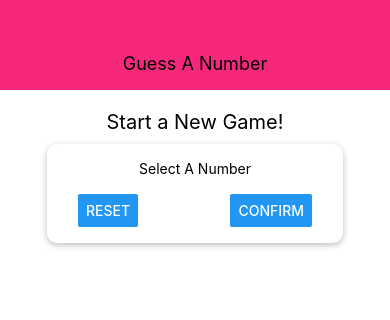
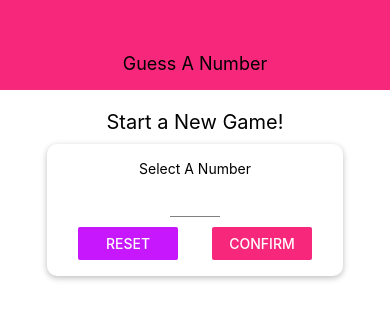
Before and after one commit to Alan2304/rn-guess-number, a React Native app: screen / in a window 390 px wide. Shown: the top 320 px of the page. Built offline with nearby package versions, Linux system fonts and the light colour scheme.

Commit message:
Add Custom Input component

```diff
--- a/components/Header.js
+++ b/components/Header.js
@@ -1,5 +1,6 @@
 import React from 'react';
 import { View, Text, StyleSheet } from 'react-native';
+import Colors from '../constants/colors';
 
 const Header = props => {
     return (
@@ -14,7 +15,7 @@
         width: '100%',
         height: 90,
         paddingTop: 36,
-        backgroundColor: '#f7287b',
+        backgroundColor: Colors.primary,
         alignItems: "center",
         justifyContent: "center"
     },
--- /dev/null
+++ b/components/Input.js
@@ -0,0 +1,19 @@
+import React from 'react';
+import { TextInput, StyleSheet } from 'react-native';
+
+const Input = props => {
+    return (
+        <TextInput {...props} style={ {...styles.input, ...props.style} } />
+    );
+}
+
+const styles = StyleSheet.create({
+    input: {
+        height: 30,
+        borderBottomColor: 'grey',
+        borderBottomWidth: 1,
+        marginVertical: 10
+    }
+});
+
+export default Input;
--- a/screens/StartGameScreen.js
+++ b/screens/StartGameScreen.js
@@ -1,7 +1,9 @@
-import React from 'react';
-import { View, Text, StyleSheet, TextInput, Button } from 'react-native';
+import React, { useState } from 'react';
+import { View, Text, StyleSheet, Button } from 'react-native';
 
 import Card from '../components/Card';
+import Colors from '../constants/colors';
+import Input from '../components/Input';
 
 const StartGameScreen = props => {
     return (
@@ -9,10 +11,10 @@
             <Text style={styles.title}>Start a New Game!</Text>
             <Card style={styles.inputContainer}>
                 <Text>Select A Number</Text>
-                <TextInput />
+                <Input style={styles.input} blurOnSubmit autoCapitalize='none' autoCorrect={false} keyboardType="number-pad" maxLength={2} />
                 <View style={styles.buttonContainer}>
-                    <Button title="Reset" onPress={() => {}} />
-                    <Button title="Confirm" onPress={() => {}} />
+                    <View style={styles.button}><Button title="Reset" onPress={() => {}} color={Colors.accent} /></View>
+                    <View style={styles.button}><Button title="Confirm" onPress={() => {}} color={Colors.primary} /></View>
                 </View>
             </Card>
         </View>
@@ -39,6 +41,13 @@
         width: '100%',
         justifyContent: 'space-between',
         paddingHorizontal: 15
+    },
+    button: {
+        width: 100
+    },
+    input: {
+        width: 50,
+        textAlign: 'center'
     }
 })
 
```
